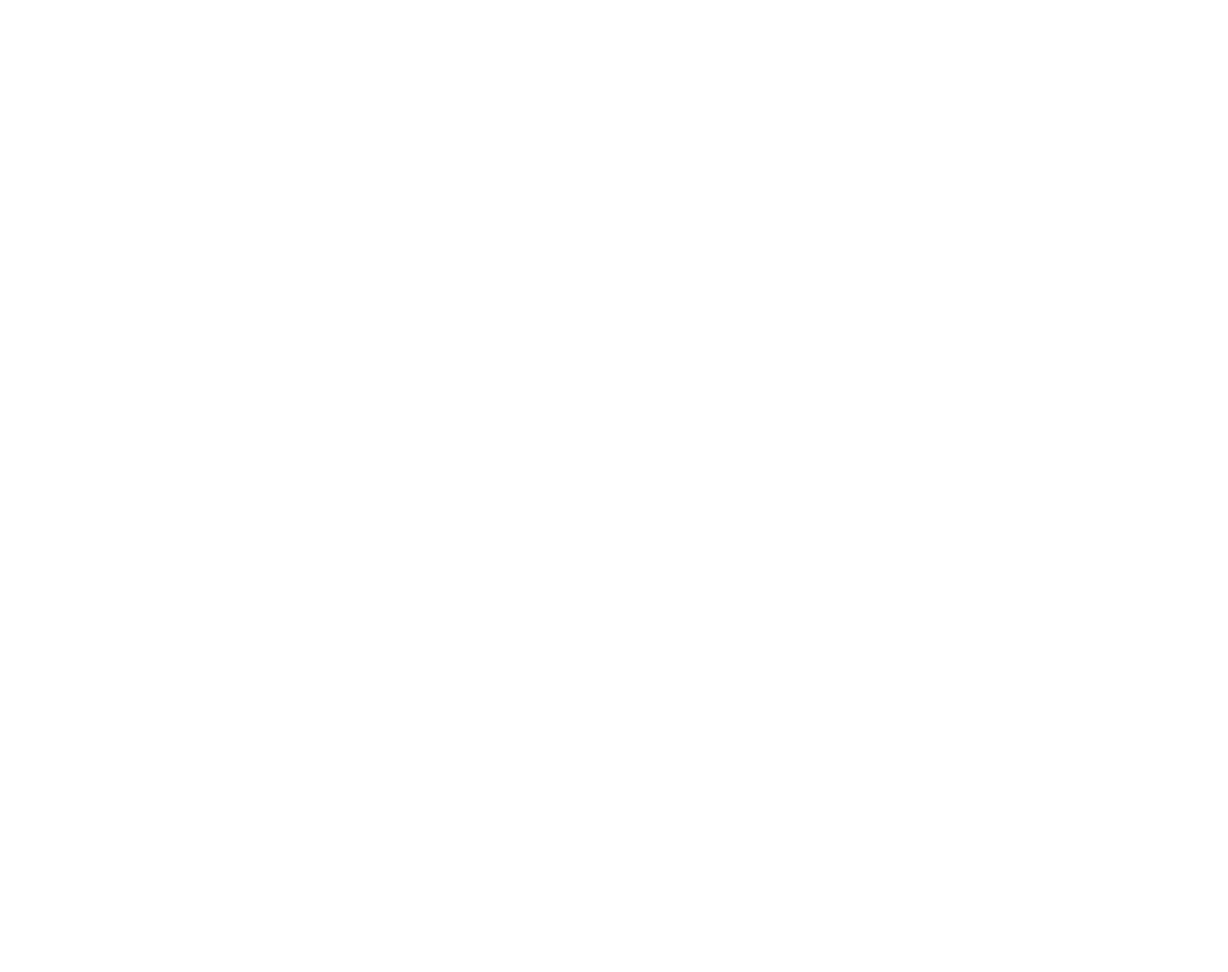
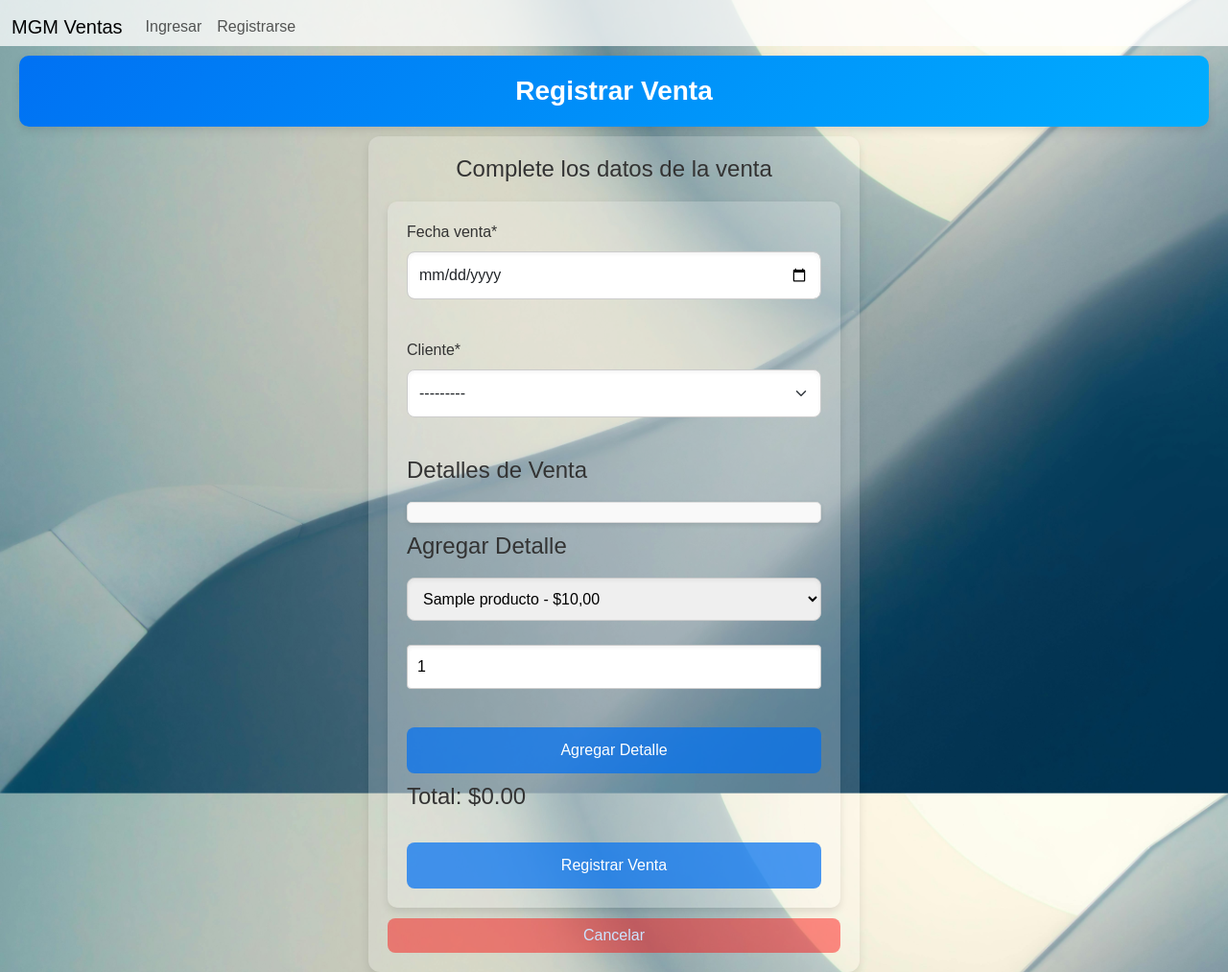
Before and after one commit to GoNf55/Ventas-Testing, a Django app: page /ventas/addventa/ in a window 1280 px wide. Before the commit the page is empty. Shown: the whole page at 96% size. Before the commit the page ends 800 px from the top, so only its background shows below. Run offline with Django 4.2, Linux system fonts and the light colour scheme; tables that the repository leaves empty hold one stand-in row (values such as "Sample post"); some libraries are stand-ins or nearby versions.

Commit message:
ft: funcionalidad addventa

```diff
--- a/VentasTesting/appCore/templates/appCore/base.html
+++ b/VentasTesting/appCore/templates/appCore/base.html
@@ -50,5 +50,5 @@
       {% endblock %}
 </body>
 <script src="https://cdn.jsdelivr.net/npm/bootstrap@5.3.3/dist/js/bootstrap.bundle.min.js" integrity="sha384-YvpcrYf0tY3lHB60NNkmXc5s9fDVZLESaAA55NDzOxhy9GkcIdslK1eN7N6jIeHz" crossorigin="anonymous"></script>
-
+<script src="{% static 'appCore/js/app.js' %}"></script>
 </html>
--- /dev/null
+++ b/VentasTesting/static/appCore/js/app.js
@@ -0,0 +1,72 @@
+let detalles = [];
+let totalVenta = 0;
+
+document.getElementById('add-detalle-btn').addEventListener('click', function() {
+    const productoSelect = document.getElementById('producto-select');
+    const cantidadInput = document.getElementById('cantidad-input');
+
+    const productoId = productoSelect.value;
+    const productoNombre = productoSelect.options[productoSelect.selectedIndex].getAttribute('data-nombre');
+    const productoCategoria = productoSelect.options[productoSelect.selectedIndex].getAttribute('data-categoria');
+    const cantidad = parseInt(cantidadInput.value);
+
+    // Calcula el subtotal
+    const precio = parseFloat(productoSelect.options[productoSelect.selectedIndex].getAttribute('data-precio'));
+    const subtotal = precio * cantidad;
+
+    // Añade a la lista de detalles
+    detalles.push({ productoId, cantidad, subtotal });
+    totalVenta += subtotal;
+
+    // Actualiza el HTML con el detalle
+    const detallesContainer = document.getElementById('detalles-container');
+    const detalleItem = document.createElement('div');
+    detalleItem.classList.add('detalle-item');
+    detalleItem.innerHTML = ` •
+        ${productoNombre} [${productoCategoria}] x ${cantidad} - $${subtotal.toFixed(2)}
+        <button type="button" class="delete-btn" data-index="${detalles.length - 1}" style="
+    background-color: red;
+    color: white;
+    border: none;
+    border-radius: 3px;
+    padding: 5px 10px;
+    font-size: 12px;
+    cursor: pointer;
+    transition: background-color 0.3s ease;
+">X</button>
+    `;
+    detallesContainer.appendChild(detalleItem);
+
+
+    // Actualiza el total
+    document.getElementById('total-venta').textContent = totalVenta.toFixed(2);
+
+    // Añade detalles ocultos al formulario
+    const input = document.createElement('input');
+    input.type = 'hidden';
+    input.name = 'detalles';
+    input.value = `${productoId},${cantidad}`;
+    input.id = `detalle-${detalles.length - 1}`;
+    document.getElementById('venta-form').appendChild(input);
+    });
+
+    // Función para eliminar un detalle
+    document.getElementById('detalles-container').addEventListener('click', function(event) {
+        if (event.target && event.target.classList.contains('delete-btn')) {
+            const index = event.target.getAttribute('data-index');
+            const detalle = detalles[index];
+            detalles.splice(index, 1); // Elimina el detalle del array
+            totalVenta -= detalle.subtotal; // Resta el subtotal del total de la venta
+
+            // Elimina el input oculto del formulario asociado
+            const input = document.getElementById(`detalle-${index}`);
+            if (input) {
+                input.remove();
+            }
+
+
+            // Actualiza el HTML
+            event.target.parentElement.remove(); // Elimina el detalle visualmente
+            document.getElementById('total-venta').textContent = totalVenta.toFixed(2);
+        }
+    });
--- a/VentasTesting/ventas/forms.py
+++ b/VentasTesting/ventas/forms.py
@@ -0,0 +1,17 @@
+#formulario de registro ventas
+
+from django import forms
+from .models import DetalleVenta, Venta
+
+class DetalleVentaForm(forms.ModelForm):
+    class Meta:
+        model = DetalleVenta
+        fields = ['producto', 'cantidad', 'subtotal']
+
+class VentaForm(forms.ModelForm):
+    class Meta:
+        model = Venta
+        fields = ['fecha_venta','cliente']
+        widgets = {
+            'fecha_venta': forms.DateInput(attrs={'type': 'date'}),
+        }
--- a/VentasTesting/ventas/models.py
+++ b/VentasTesting/ventas/models.py
@@ -4,22 +4,19 @@ from clientes.models import Cliente
 from stock.models import Producto
 
 
-
+class Venta (models.Model):
+    id_venta = models.AutoField(primary_key=True)
+    fecha_venta = models.DateField()
+    total_venta = models.DecimalField(max_digits=10, decimal_places=2)
+    cliente = models.ForeignKey(Cliente, on_delete=models.PROTECT)
+    eliminado = models.BooleanField(default=False)
+    def __str__(self):
+        return f"{self.id_venta} - {self.cliente.nombre} - {self.fecha_venta}"
 class DetalleVenta(models.Model):
     id_detalle_venta = models.AutoField(primary_key=True)
+    venta = models.ForeignKey(Venta, related_name='detalleVenta', on_delete=models.PROTECT)
     producto = models.ForeignKey(Producto, on_delete=models.PROTECT)
     cantidad = models.IntegerField()
     subtotal = models.DecimalField(max_digits=10, decimal_places=2)
     def __str__(self):
         return f"{self.id_detalle_venta} - {self.producto.nombre} x {self.cantidad}"
-
-class Venta (models.Model):
-    id_venta = models.AutoField(primary_key=True)
-    detalleVenta = models.ManyToManyField( DetalleVenta, related_name='Detalles')
-    fecha_venta = models.DateField()
-    total_venta = models.DecimalField(max_digits=10, decimal_places=2)
-    cliente = models.ForeignKey(Cliente, on_delete=models.PROTECT)
-    eliminado = models.BooleanField(default=False)
-
-    def __str__(self):
-        return f"{self.id_venta} - {self.cliente.nombre} - {self.fecha_venta}"
--- a/VentasTesting/ventas/templates/ventas/addventa.html
+++ b/VentasTesting/ventas/templates/ventas/addventa.html
@@ -0,0 +1,36 @@
+{% extends 'appCore/base.html' %}
+{% block title%} MGM - Registro de Ventas {% endblock %}
+{% block content %}
+{% load crispy_forms_tags %}
+<section class="title-sec">
+    <h2>Registrar Venta</h2>
+</section>
+<section class="addmod-form-sec">
+    <div class="addmod-form-sec__div">
+        <h3> Complete los datos de la venta</h3>
+        <form id="venta-form" action="" method="post">
+            {% csrf_token %}
+            {{ venta_form|crispy }}
+
+            <h4>Detalles de Venta</h4>
+            <div id="detalles-container" style=" display: flex; flex-direction: column; gap: 10px; padding: 10px; border: 1px solid #ddd; border-radius: 5px; max-height: 300px; overflow-y: auto; background-color: #f9f9f9; box-shadow: 0 2px 5px rgba(0, 0, 0, 0.1); " >
+
+            </div>
+            <h4>Agregar Detalle</h4>
+            <select id="producto-select">
+                <!-- Agrega opciones de productos aquí -->
+                {% for producto in productos %}
+                <option value="{{ producto.id_producto }}" data-nombre="{{ producto.nombre }}" data-precio="{{ producto.precio }}" data-categoria="{{ producto.categoria }}"> {{ producto.nombre }} - ${{ producto.precio }}</option>
+                {% endfor %}
+            </select>
+            <input type="number" id="cantidad-input" min="1" value="1">
+            <button type="button" id="add-detalle-btn">Agregar Detalle</button>
+
+            <h4>Total: $<span id="total-venta">0.00</span></h4>
+
+            <button type="submit">Registrar Venta</button>
+        </form>
+        <a href="{% url 'ventas' %}">Cancelar</a>
+    </div>
+</section>
+{% endblock %}
--- a/VentasTesting/ventas/views.py
+++ b/VentasTesting/ventas/views.py
@@ -1,5 +1,6 @@
 from django.shortcuts import render, get_object_or_404, redirect
-from .models import Venta
+from .models import Venta, DetalleVenta, Producto
+from .forms import DetalleVentaForm, VentaForm
 
 # Create your views here.
 
@@ -8,7 +9,48 @@ def ventas(request):
     return render(request, 'ventas/ventas.html', {'ventas_list':lista_ventas})
 
 def add_venta(request):
-     return render(request, 'ventas/addventa.html')
+     productos = Producto.objects.all()
+     if request.method == "POST":
+          venta_form = VentaForm(request.POST)
+          if venta_form.is_valid():
+             venta = venta_form.save(commit=False)
+             venta.total_venta = 0  # Se calculará después
+             venta.save()
+
+             # Obtener los detalles de venta del frontend
+             detalles = request.POST.getlist('detalles')
+             total_venta = 0
+
+             for detalle in detalles:
+               producto_id, cantidad = detalle.split(',')
+               producto = Producto.objects.get(id_producto=producto_id)
+               cantidad = int(cantidad)
+               subtotal = producto.precio * cantidad
+
+               # Crear el DetalleVenta
+               DetalleVenta.objects.create(
+                   venta=venta,
+                   producto=producto,
+                   cantidad=cantidad,
+                   subtotal=subtotal
+               )
+
+               # Actualizar stock
+               producto.cantidad -= cantidad
+               producto.save()
+
+               # Calcular total de la venta
+               total_venta += subtotal
+
+          venta.total_venta = total_venta
+          venta.save()
+
+          return redirect('ventas')  # Redirige a la página de ventas
+
+     else:
+          venta_form = VentaForm()
+
+     return render(request, 'ventas/addventa.html', {'venta_form': venta_form, 'productos':productos})
 
 def cons_venta(request ,venta_id):
      venta = get_object_or_404(Venta, id_venta=venta_id)
@@ -25,4 +67,4 @@ def del_venta(request, venta_id):
 
 
 def estadisticas_venta(request):
-     return render (request, 'ventas/estadisticas_venta.html')
+     return render (request, 'ventas/statsventas.html')
```
Also changed, not shown: VentasTesting/ventas/migrations/0004_remove_venta_detalleventa_detalleventa_venta.py (added).
